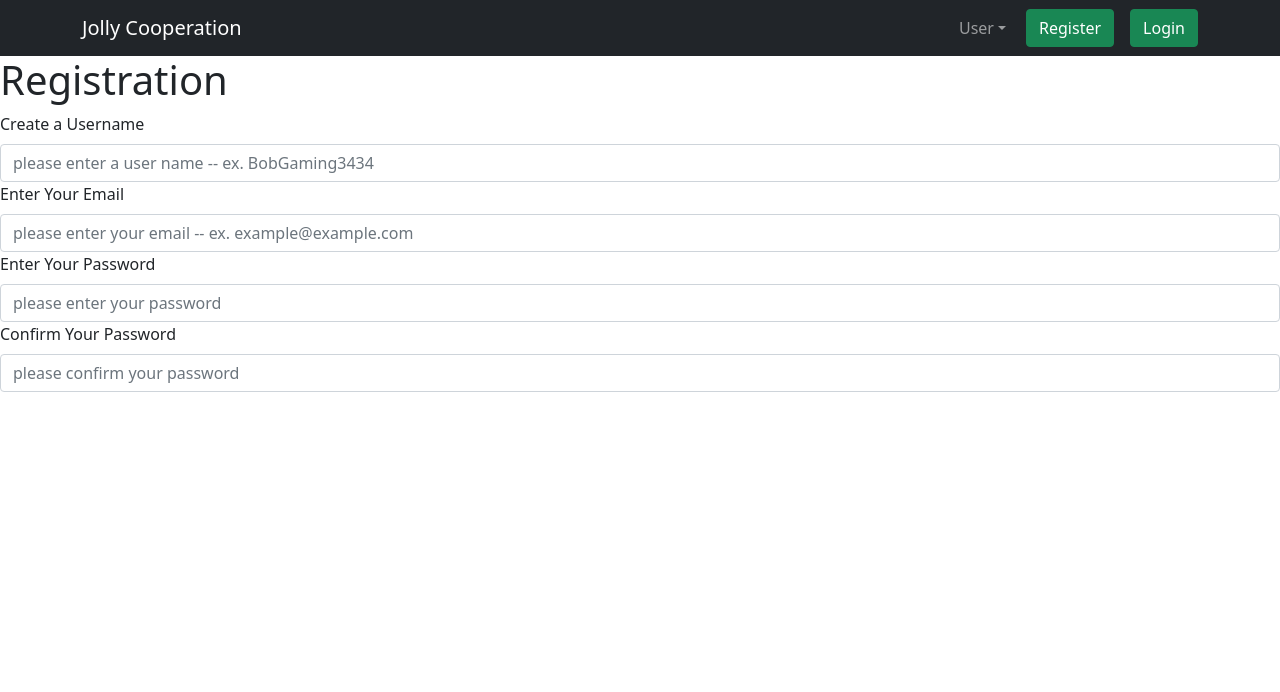
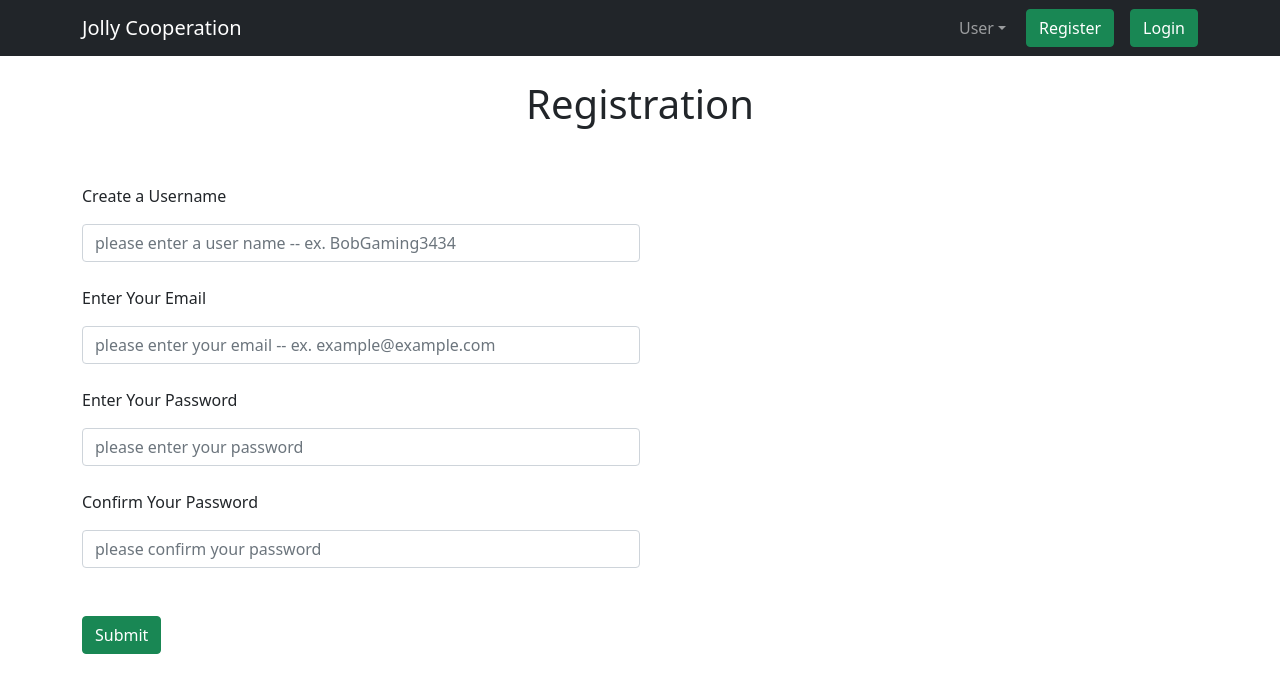
Before and after one commit to Ultra-Zactimus/Jolly_Cooperation, a React (Create React App) app: page /register in a window 1280 px wide. Shown: the top 692 px of the page. Built offline with nearby package versions, Linux system fonts and the light colour scheme.

Commit message:
add styling to Register component

```diff
--- a/src/components/Register.js
+++ b/src/components/Register.js
@@ -1,45 +1,50 @@
 import React from 'react';
-import { Form } from 'react-bootstrap';
+import { Container, Form } from 'react-bootstrap';
 
 const Register = () => {
   return (
-    <>
-      <div>
+    <Container>
+      <div className="mt-4 justify-content-center d-flex">
         <h1>Registration</h1>
       </div>
-      <Form>
+      <Form className="mt-5">
         <Form.Label>Create a Username</Form.Label>
         <Form.Control
+          className="w-50 mt-2"
           title="username"
           name="username"
           placeholder="please enter a user name -- ex. BobGaming3434"
           required
         />
-        <Form.Label>Enter Your Email</Form.Label>
+        <Form.Label className="mt-4">Enter Your Email</Form.Label>
         <Form.Control
+          className="w-50 mt-2"
           title="email"
           name="email"
           placeholder="please enter your email -- ex. example@example.com"
           required
         />
-        <Form.Label>Enter Your Password</Form.Label>
+        <Form.Label className="mt-4">Enter Your Password</Form.Label>
         <Form.Control
+          className="w-50 mt-2"
           title="password"
           type="password"
           name="password"
           placeholder="please enter your password"
           required
         />
-        <Form.Label>Confirm Your Password</Form.Label>
+        <Form.Label className="mt-4">Confirm Your Password</Form.Label>
         <Form.Control
+          className="w-50 mt-2"
           title="confirm"
           type="password"
           name="confirm"
           placeholder="please confirm your password"
           required
         />
+        <button className="btn btn-success mt-5">Submit</button>
       </Form>
-    </>
+    </Container>
   );
 }
 
```
